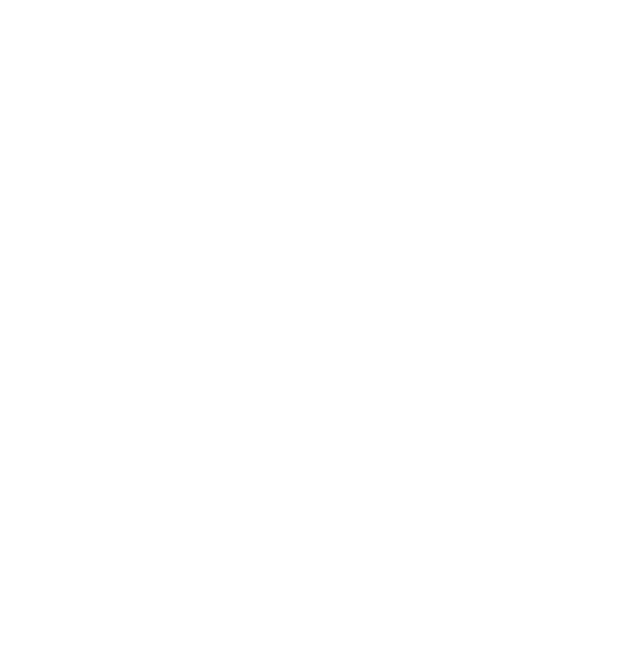
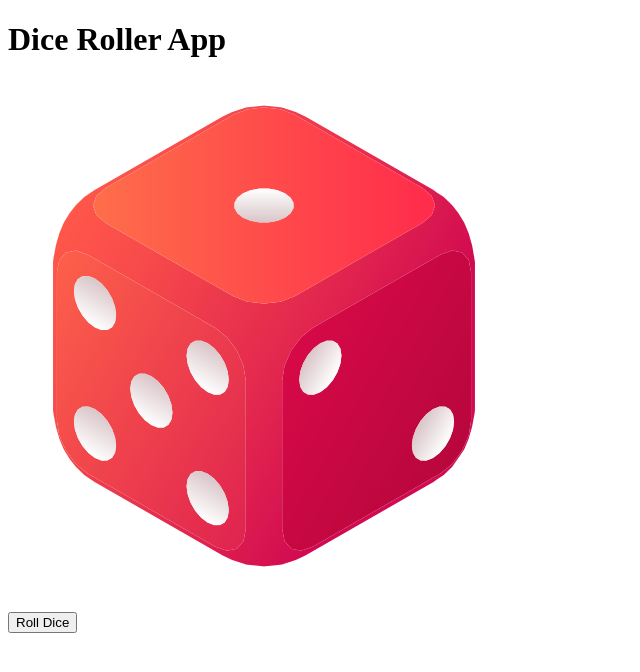
Before and after one commit to mayurilanjewar27/Dice-Roller, a plain HTML site: page index.html in a window 1280 px wide. Shown: the whole page, without its empty margins (0-640 px from the left). Drawn offline with Linux system fonts and the light colour scheme.

Commit message:
add  body

```diff
--- a/index.html
+++ b/index.html
@@ -4,8 +4,19 @@
     <title>Dice Roller App</title>
 
     <style>
+
+
     </style>
-</head>
-<body>
-</body>
+    <body>
+        <div class="dice-container">
+    <h1>Dice Roller App</h1>
+
+    <img src="default.png" alt="Dice" id="dice-image" />
+
+    <p id="result"></p>
+
+    <button class="roll-button" onclick="rollDice()">Roll Dice</button>
+  </div>
+    </body>
+
 </html>
```
